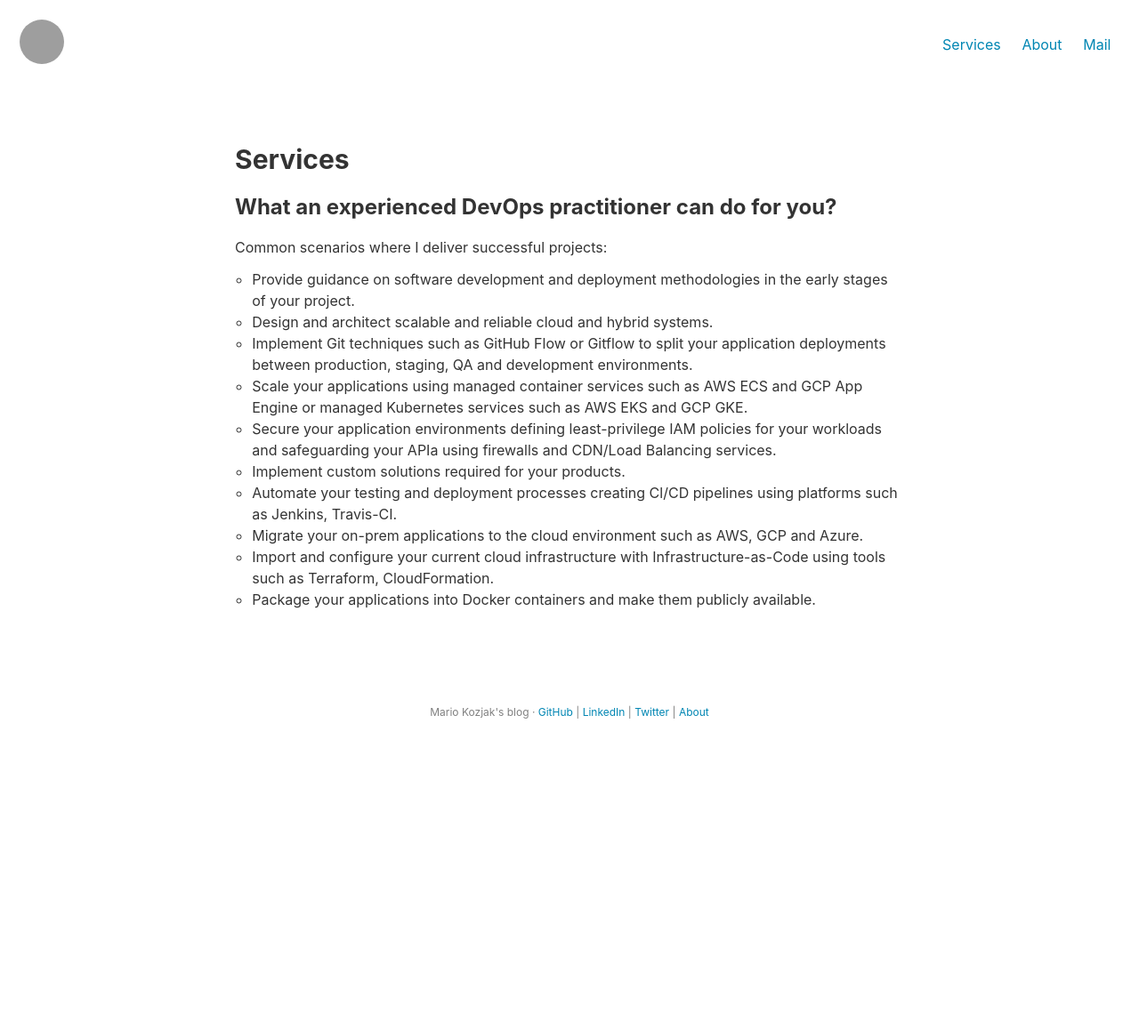
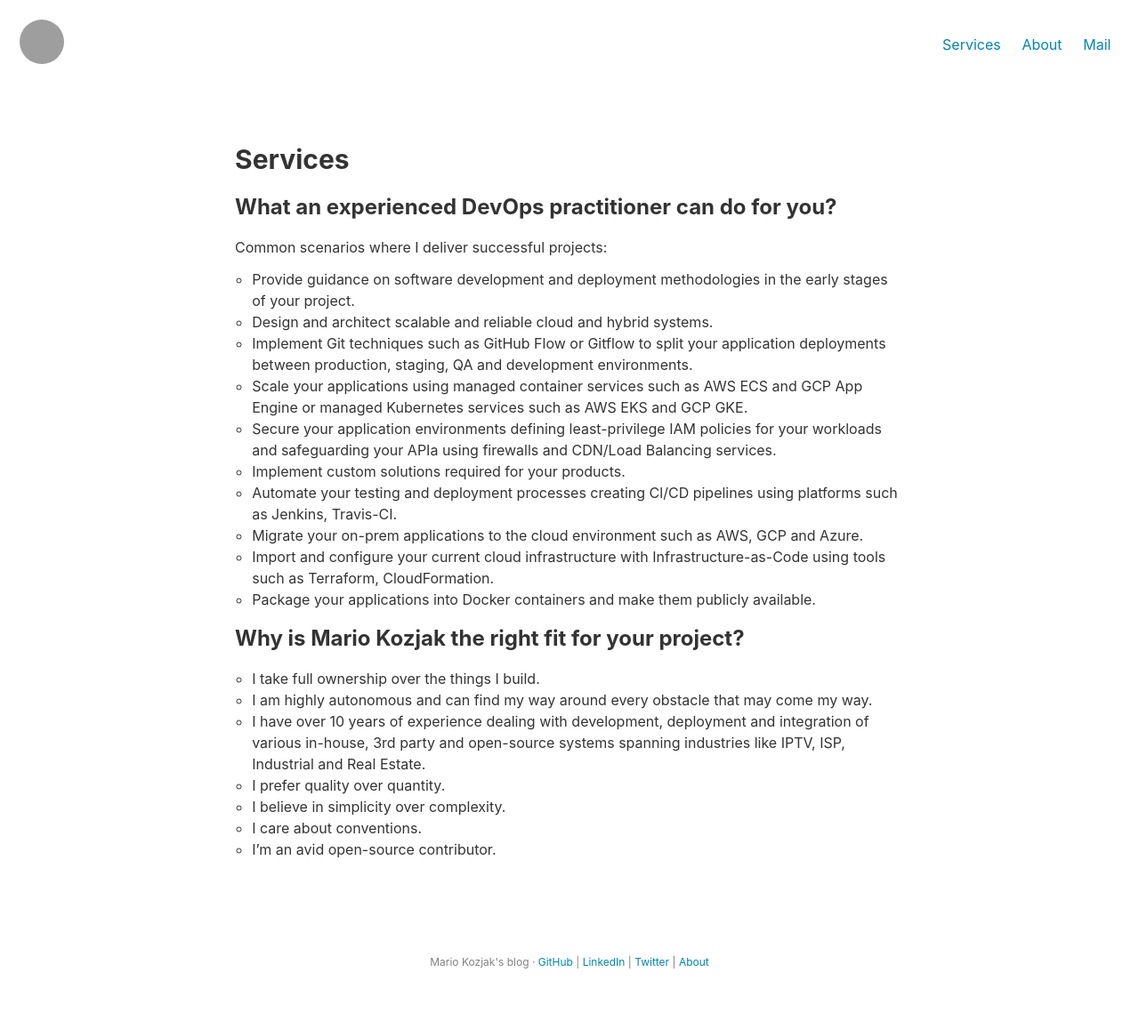
Before and after one commit to mkozjak/mkozjak.github.io, a Jekyll site: the page built from services.md, in a window 1280 px wide. Shown: the whole page at 89% size. Built offline with Jekyll 4.4.1, drawn with Linux system fonts in a browser that asks for light colours; before the commit the page ends 922 px from its top, so only the background shows below that; grey boxes are pictures that could not be loaded.

Commit message:
Update services.md

```diff
--- a/services.md
+++ b/services.md
@@ -16,3 +16,14 @@ Common scenarios where I deliver successful projects:
 1.  Migrate your on-prem applications to the cloud environment such as AWS, GCP and Azure.
 1.  Import and configure your current cloud infrastructure with Infrastructure-as-Code using tools such as Terraform, CloudFormation.
 1.  Package your applications into Docker containers and make them publicly available.
+
+
+### Why is Mario Kozjak the right fit for your project?
+
+1.  I take full ownership over the things I build.
+1.  I am highly autonomous and can find my way around every obstacle that may come my way.
+1.  I have over 10 years of experience dealing with development, deployment and integration of various in-house, 3rd party and open-source systems spanning industries like IPTV, ISP, Industrial and Real Estate.
+1.  I prefer quality over quantity.
+1.  I believe in simplicity over complexity.
+1.  I care about conventions.
+1.  I'm an avid open-source contributor.
```
